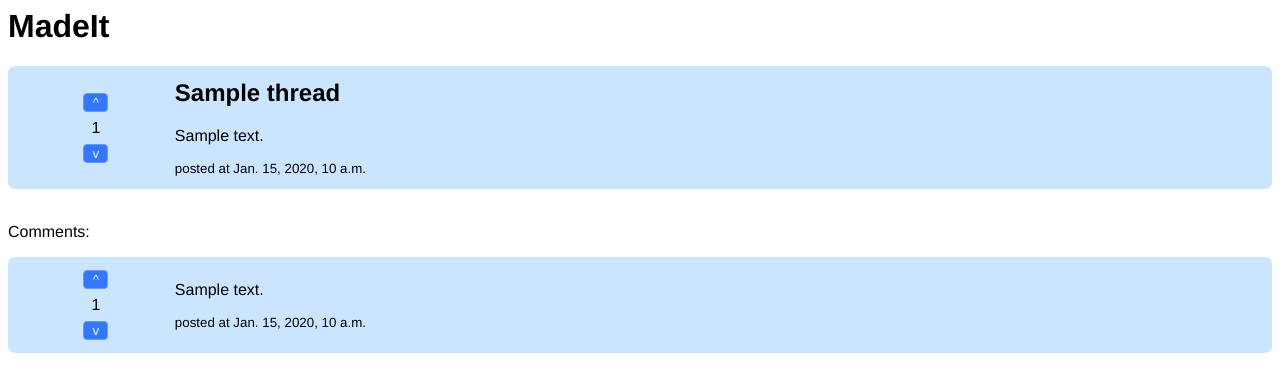
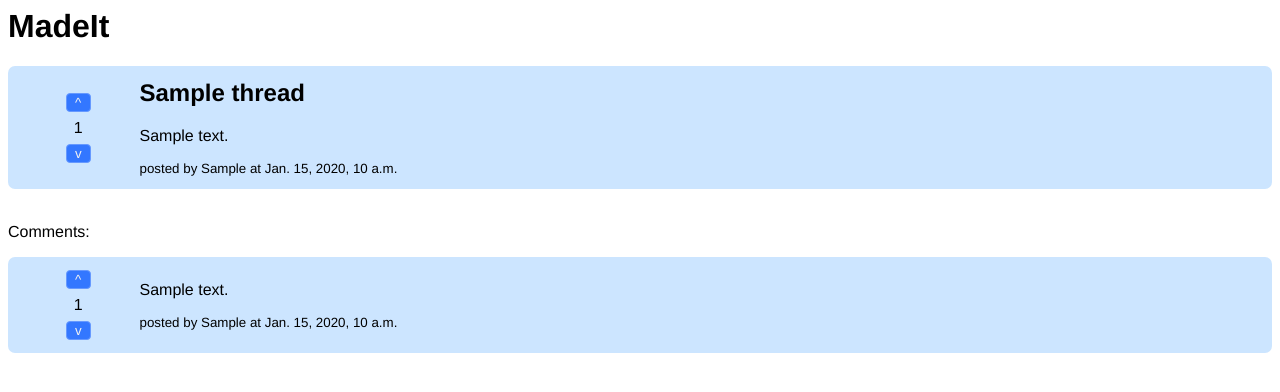
Before and after one commit to lucoby/django_unchained, a Django app: page /madeit/1/ in a window 1280 px wide. Shown: the top 392 px of the page. Run offline with Django 3.2, Linux system fonts and the light colour scheme; tables that the repository leaves empty hold one stand-in row (values such as "Sample post").

Commit message:
added user to index and thread views

```diff
--- a/madeit/templates/madeit/index.html
+++ b/madeit/templates/madeit/index.html
@@ -17,7 +17,7 @@
         </td>
         <td>
             <p>{{ thread.thread_title }}</p>
-            <p class="meta">posted at {{ thread.pub_date }} | <a href="{% url 'madeit:thread' thread.id %}">[comments]</a></p>
+            <p class="meta">posted by {{ thread.user }} at {{ thread.pub_date }} | <a href="{% url 'madeit:thread' thread.id %}">[comments]</a></p>
         </td>
     </tr>
 
--- a/madeit/templates/madeit/thread.html
+++ b/madeit/templates/madeit/thread.html
@@ -16,7 +16,7 @@
         <td>
             <h2>{{ thread.thread_title }}</h2>
             <p>{{ thread.thread_text }}</p>
-            <p class="meta">posted at {{ thread.pub_date }}</p>
+            <p class="meta">posted by {{ thread.user }} at {{ thread.pub_date }}</p>
         </td>
     </tr>
 </table>
@@ -40,7 +40,7 @@
         </td>
         <td>
             <p>{{ comment.comment_text }}</p>
-            <p class="meta">posted at {{ comment.pub_date }}</p>
+            <p class="meta">posted by {{ thread.user }} at {{ comment.pub_date }}</p>
         </td>
     </tr>
     {% endfor %}
```
